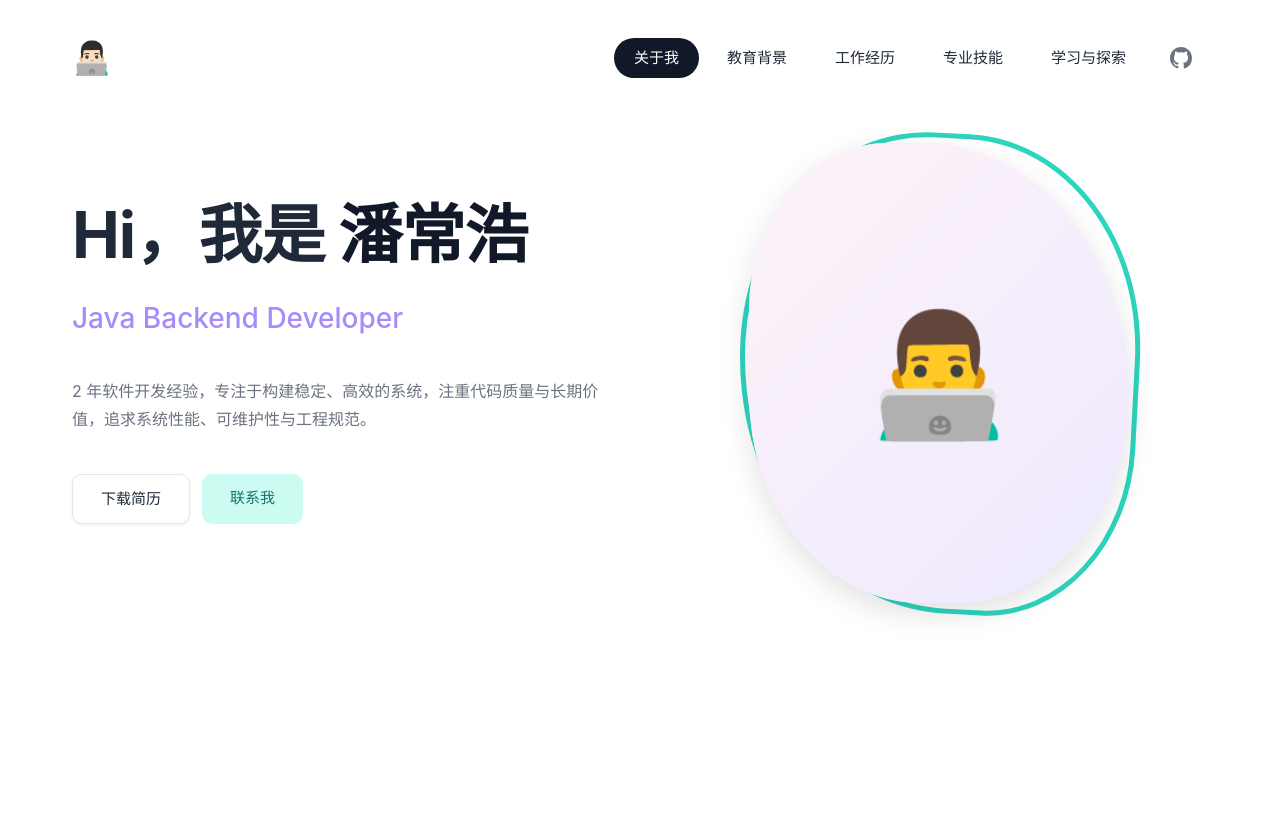
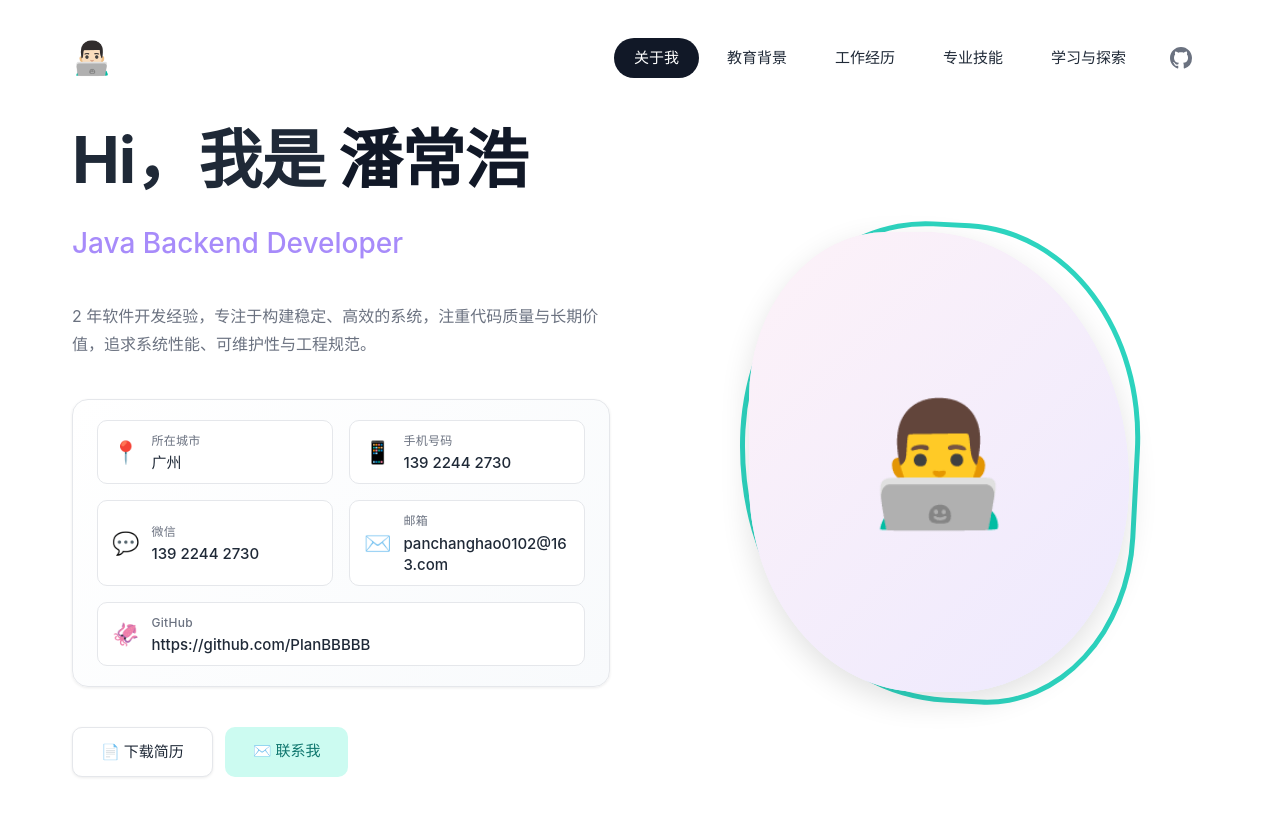
Before and after one commit to PlanBBBBB/my-portfolio, a React (Vite) app: page / in a window 1280 px wide. Shown: the top 816 px of the page. Built offline with nearby package versions, Linux system fonts and the light colour scheme.

Commit message:
feat: 首页添加联系信息卡片（城市/手机/微信/邮箱/GitHub）

```diff
--- a/src/data/portfolio.ts
+++ b/src/data/portfolio.ts
@@ -5,6 +5,10 @@ export interface ProfileData {
   title: string;
   bio: string;
   email: string;
+  phone: string;
+  wechat: string;
+  city: string;
+  githubUrl?: string;
   resumeUrl: string;
 }
 
@@ -70,6 +74,10 @@ export const profile: ProfileData = {
   title: 'Java Backend Developer',
   bio: '2 年软件开发经验，专注于构建稳定、高效的系统，注重代码质量与长期价值，追求系统性能、可维护性与工程规范。',
   email: 'panchanghao0102@163.com',
+  phone: '139 2244 2730',
+  wechat: '139 2244 2730',
+  city: '广州',
+  githubUrl: 'https://github.com/PlanBBBBB',
   resumeUrl: '/潘常浩_后端开发_13922442730.pdf'
 };
 
--- a/src/pages/About.tsx
+++ b/src/pages/About.tsx
@@ -1,5 +1,4 @@
 import { profile } from '../data/portfolio';
-// import JobMatcher from '../components/JobMatcher';
 
 function About() {
   return (
@@ -13,23 +12,73 @@ function About() {
           <div className="about-title">{profile.title}</div>
           <p className="about-bio">{profile.bio}</p>
 
+          {/* 联系信息卡片 */}
+          <div className="contact-card">
+            <div className="contact-row">
+              <div className="contact-item">
+                <span className="contact-icon">📍</span>
+                <div className="contact-text">
+                  <div className="contact-label">所在城市</div>
+                  <div className="contact-value">{profile.city}</div>
+                </div>
+              </div>
+              <div className="contact-item">
+                <span className="contact-icon">📱</span>
+                <div className="contact-text">
+                  <div className="contact-label">手机号码</div>
+                  <div className="contact-value">{profile.phone}</div>
+                </div>
+              </div>
+            </div>
+
+            <div className="contact-row">
+              <div className="contact-item">
+                <span className="contact-icon">💬</span>
+                <div className="contact-text">
+                  <div className="contact-label">微信</div>
+                  <div className="contact-value">{profile.wechat}</div>
+                </div>
+              </div>
+              <div className="contact-item">
+                <span className="contact-icon">✉️</span>
+                <div className="contact-text">
+                  <div className="contact-label">邮箱</div>
+                  <div className="contact-value contact-link" onClick={() => window.navigator.clipboard?.writeText(profile.email)}>
+                    {profile.email}
+                    <span className="contact-clipboard">点击复制</span>
+                  </div>
+                </div>
+              </div>
+            </div>
+
+            {profile.githubUrl && (
+              <div className="contact-row contact-row-single">
+                <div className="contact-item contact-item-github" onClick={() => window.open(profile.githubUrl, '_blank')}>
+                  <span className="contact-icon">🦑</span>
+                  <div className="contact-text">
+                    <div className="contact-label">GitHub</div>
+                    <div className="contact-value contact-link">{profile.githubUrl}</div>
+                  </div>
+                </div>
+              </div>
+            )}
+          </div>
+
           <div className="about-actions">
             <a
               className="btn-primary"
               href={profile.resumeUrl}
               download={profile.resumeUrl.slice(1)}
             >
-              下载简历
+              📄 下载简历
             </a>
             <a
               className="btn-secondary"
               href={`mailto:${profile.email}?subject=联系 - ${profile.name}`}
             >
-              联系我
+              ✉️ 联系我
             </a>
           </div>
-
-          {/* <JobMatcher /> —— 暂时隐藏，需要时取消注释即可恢复 */}
         </div>
 
         {/* 右侧：个人照片（占位） */}
--- a/src/styles/global.css
+++ b/src/styles/global.css
@@ -245,6 +245,114 @@ a {
   background: #99f6e4;
 }
 
+/* 联系信息卡片 */
+.contact-card {
+  background: linear-gradient(135deg, #ffffff 0%, #f8fafc 100%);
+  border: 1px solid var(--color-border);
+  border-radius: var(--radius-lg);
+  padding: 20px 24px;
+  box-shadow: var(--shadow-sm);
+  max-width: 560px;
+  margin-bottom: 24px;
+  transition: all 0.3s ease;
+}
+
+.contact-card:hover {
+  box-shadow: var(--shadow-md);
+  transform: translateY(-2px);
+}
+
+.contact-row {
+  display: grid;
+  grid-template-columns: 1fr 1fr;
+  gap: 16px;
+}
+
+.contact-row + .contact-row {
+  margin-top: 16px;
+}
+
+.contact-row-single {
+  grid-template-columns: 1fr;
+}
+
+.contact-item {
+  display: flex;
+  align-items: center;
+  gap: 12px;
+  padding: 10px 14px;
+  background: #ffffff;
+  border: 1px solid #e5e7eb;
+  border-radius: var(--radius-md);
+  transition: all 0.2s ease;
+}
+
+.contact-item:hover {
+  background: #f8fafc;
+  border-color: #d1d5db;
+}
+
+.contact-item-github {
+  cursor: pointer;
+}
+
+.contact-item-github:hover {
+  background: #f0fdf4;
+  border-color: #86efac;
+}
+
+.contact-icon {
+  font-size: 22px;
+  flex-shrink: 0;
+  line-height: 1;
+}
+
+.contact-text {
+  display: flex;
+  flex-direction: column;
+  gap: 2px;
+  min-width: 0;
+  flex: 1;
+}
+
+.contact-label {
+  font-size: 12px;
+  color: var(--color-text-light);
+  font-weight: 500;
+  letter-spacing: 0.3px;
+}
+
+.contact-value {
+  font-size: 15px;
+  color: var(--color-text);
+  font-weight: 500;
+  line-height: 1.4;
+  word-break: break-all;
+}
+
+.contact-link {
+  cursor: pointer;
+  position: relative;
+  transition: color 0.2s ease;
+}
+
+.contact-link:hover {
+  color: var(--color-primary);
+}
+
+.contact-clipboard {
+  font-size: 11px;
+  color: var(--color-primary);
+  margin-left: 8px;
+  opacity: 0;
+  transition: opacity 0.2s ease;
+  font-weight: 400;
+}
+
+.contact-link:hover .contact-clipboard {
+  opacity: 1;
+}
+
 /* AI 匹配器卡片 */
 .matcher-card {
   background: #ffffff;
@@ -1094,6 +1202,15 @@ a {
     font-size: 40px;
   }
 
+  .contact-row {
+    grid-template-columns: 1fr;
+    gap: 12px;
+  }
+
+  .contact-card {
+    padding: 16px;
+  }
+
   .navbar {
     flex-direction: column;
     gap: 20px;
@@ -1115,6 +1232,22 @@ a {
 
   .about-greeting {
     font-size: 32px;
+  }
+
+  .about-title {
+    font-size: 20px;
+  }
+
+  .contact-item {
+    padding: 8px 12px;
+  }
+
+  .contact-icon {
+    font-size: 20px;
+  }
+
+  .contact-value {
+    font-size: 14px;
   }
 
   .edu-item,
```
